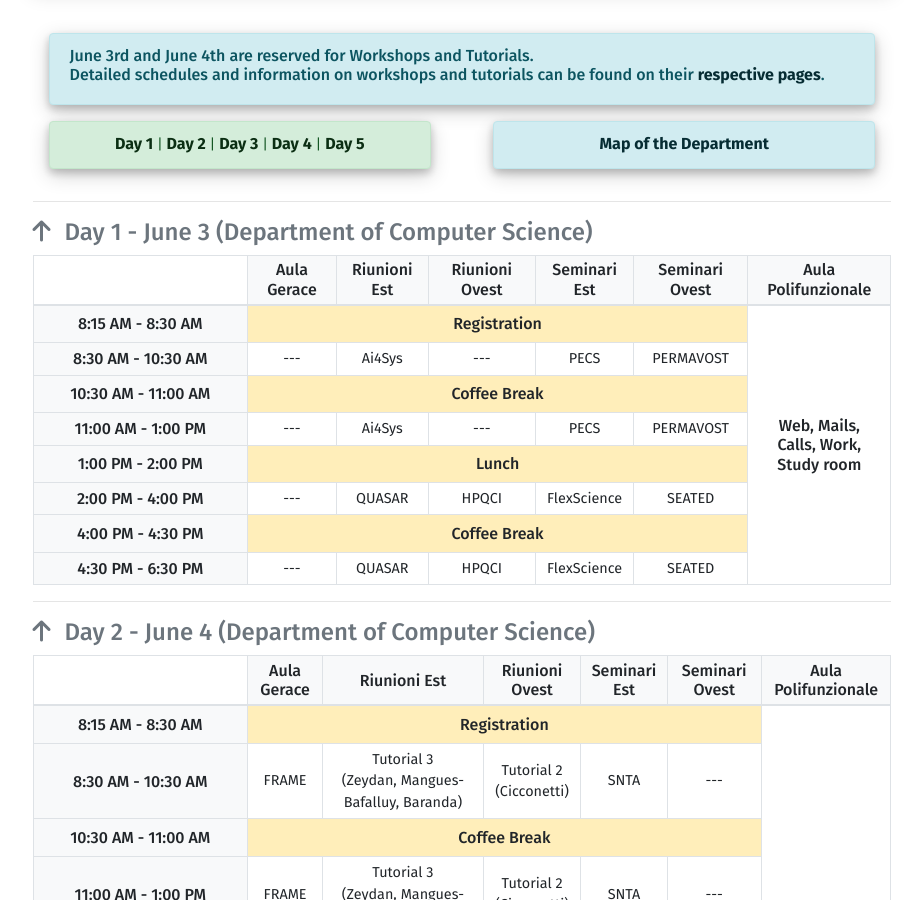
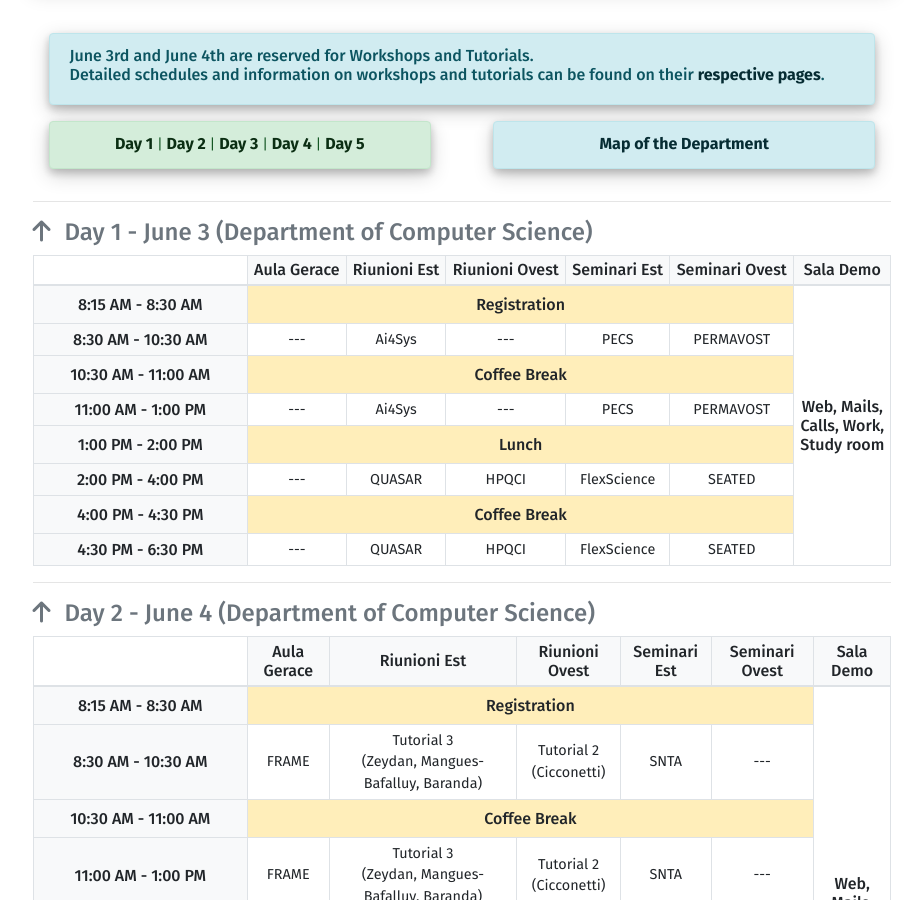
Before and after one commit to jacopo-massa/hpdc24-site, a Jekyll site: the page built from program.html, in a window 1280 px wide and 900 px high, scrolled down 295 px. Shown: the whole window, without its empty margins (178-1100 px from the left). Built offline with Jekyll 4.4.1, drawn with Linux system fonts in a browser that asks for light colours.

Commit message:
substitute polifunzionale with sala demo

```diff
--- a/program.html
+++ b/program.html
@@ -78,7 +78,7 @@ slide_id: 4
                         <th class="bg-light text-center h6 align-middle">Riunioni Ovest</th>
                         <th class="bg-light text-center h6 align-middle">Seminari Est</th>
                         <th class="bg-light text-center h6 align-middle">Seminari Ovest</th>
-                        <th class="bg-light text-center h6 align-middle">Aula Polifunzionale</th>
+                        <th class="bg-light text-center h6 align-middle">Sala Demo</th>
                     </tr>
                 </thead>
                 <tbody>
```
